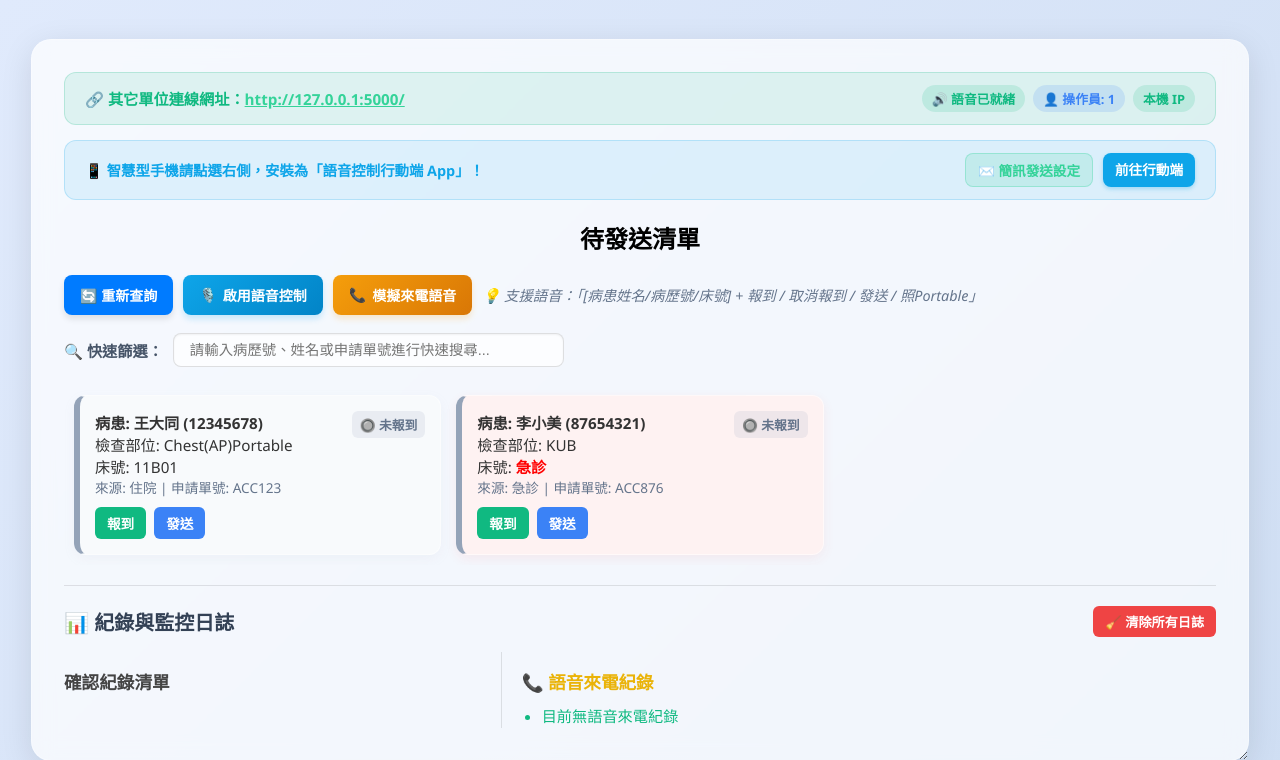
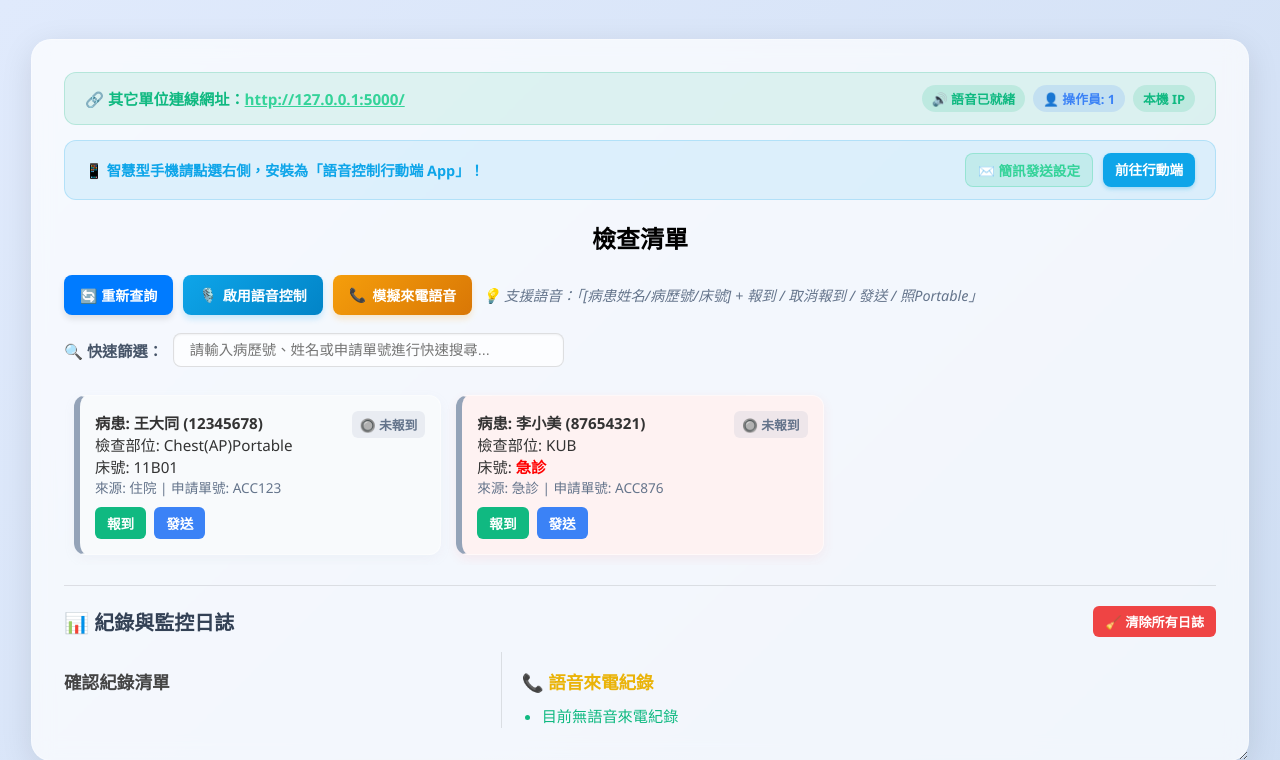
Before and after one commit to cat670500-hub/QCC, a Flask app: page /sender in a window 1280 px wide. Shown: the top 760 px of the page. Run offline with Flask 3, Linux system fonts and the light colour scheme; the visitor is signed in with stand-in values (Sample User, id 1); data that the repository does not hold is empty; some libraries are stand-ins or nearby versions.

Commit message:
Rename UI text '待發送清單' to '檢查清單'

```diff
--- a/templates/sender.html
+++ b/templates/sender.html
@@ -40,7 +40,7 @@
 
 
         <div class="glass-panel">
-            <h2>待發送清單</h2>
+            <h2>檢查清單</h2>
             <div style="display: flex; gap: 10px; align-items: center; margin-bottom: 18px; flex-wrap: wrap;">
                 <button id="refreshBtn" onclick="manualRefresh()" style="background: #007BFF; border: none; border-radius: 8px; padding: 10px 16px; color: white; cursor: pointer; font-size: 14px; font-weight: bold; box-shadow: 0 4px 6px rgba(0,0,0,0.1); margin: 0; display: flex; align-items: center; gap: 4px; transition: all 0.2s;">🔄 重新查詢</button>
 
```
